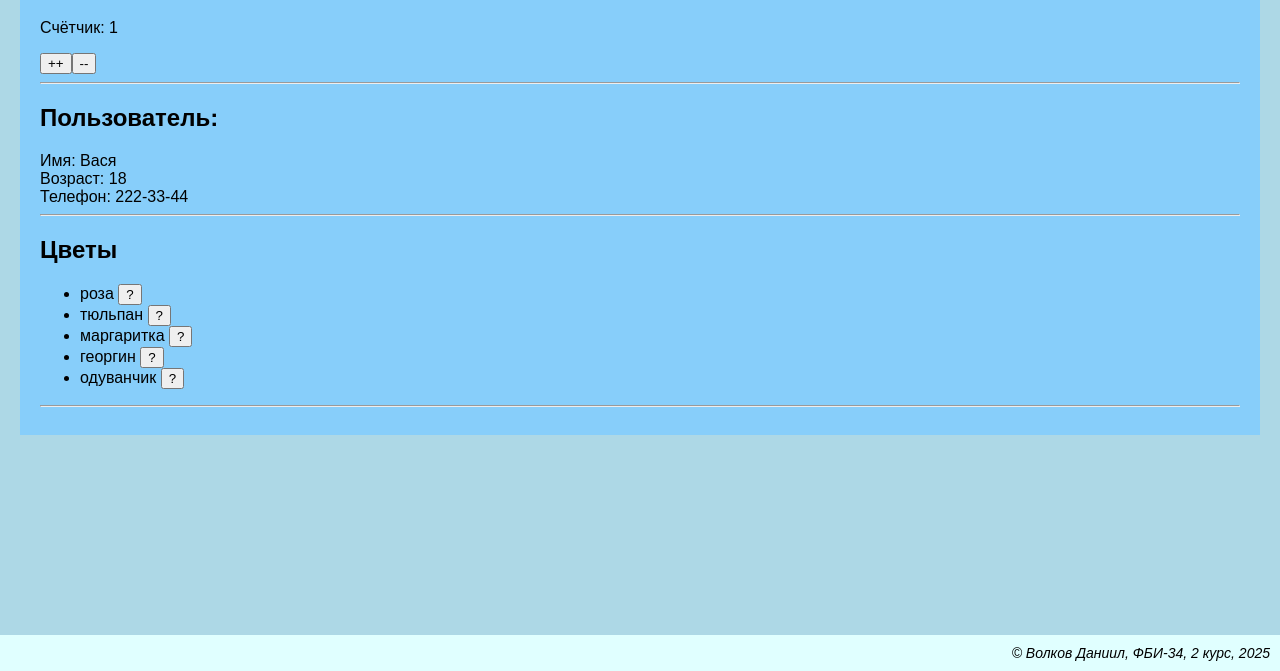
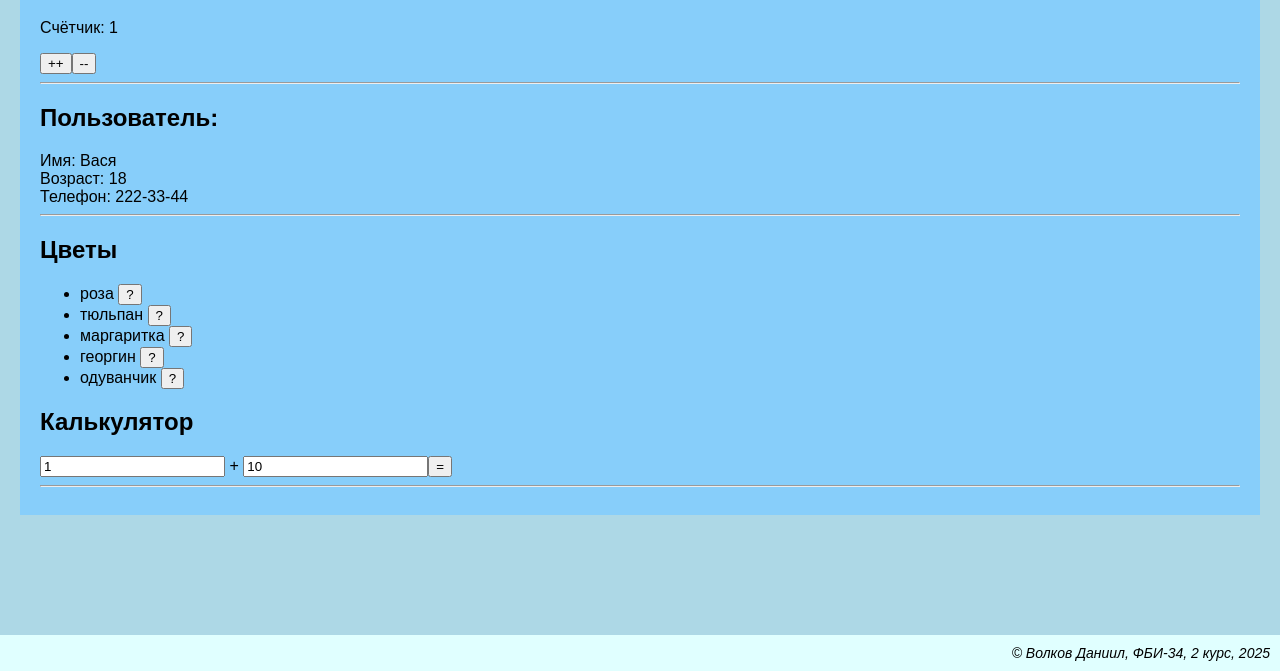
Before and after one commit to ohweraohw1243/web-front-labs, a plain HTML site: page lab8/lab8.html in a window 1280 px wide. Shown: the part 129-800 px from the top of the page. Drawn offline with nearby package versions, Linux system fonts and the light colour scheme.

Commit message:
Калькулятор

```diff
--- a/lab8/lab8.html
+++ b/lab8/lab8.html
@@ -35,6 +35,12 @@
                     {{ flower }} <button @click="edit(id,flower)">?</button>
                 </li>
             </ul>
+            <h2>Калькулятор</h2>
+            <input type="number" v-model="a">
+            +
+            <input type="number" v-model="b">
+            <button @click="sum">=</button>
+            <span> {{ result }}</span>
             <hr>
         </div>
     </main>
@@ -54,6 +60,9 @@
                         tel: '222-33-44'
                     },
                     flowers: ['роза', 'тюльпан', 'маргаритка', 'георгин', 'одуванчик'],
+                    a: 1,
+                    b: 10,
+                    result: '',
                 }
             },
             methods: {
@@ -72,6 +81,9 @@
                         this.flowers[id] = newName;
                     }, 3000);
                 },
+                sum() {
+                    this.result = this.a + this.b;
+                },
             }
         }).mount("#app");
     </script>
```
